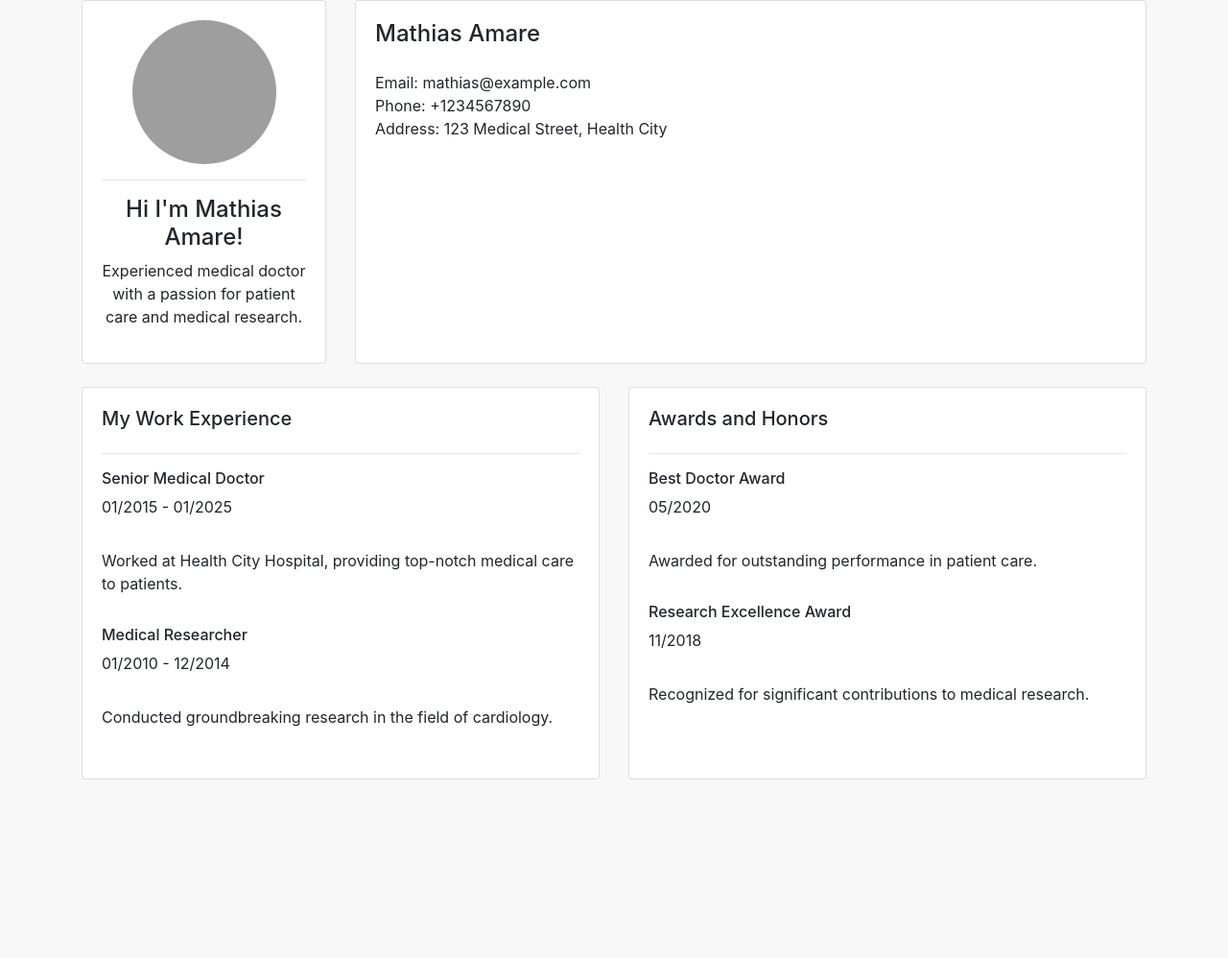
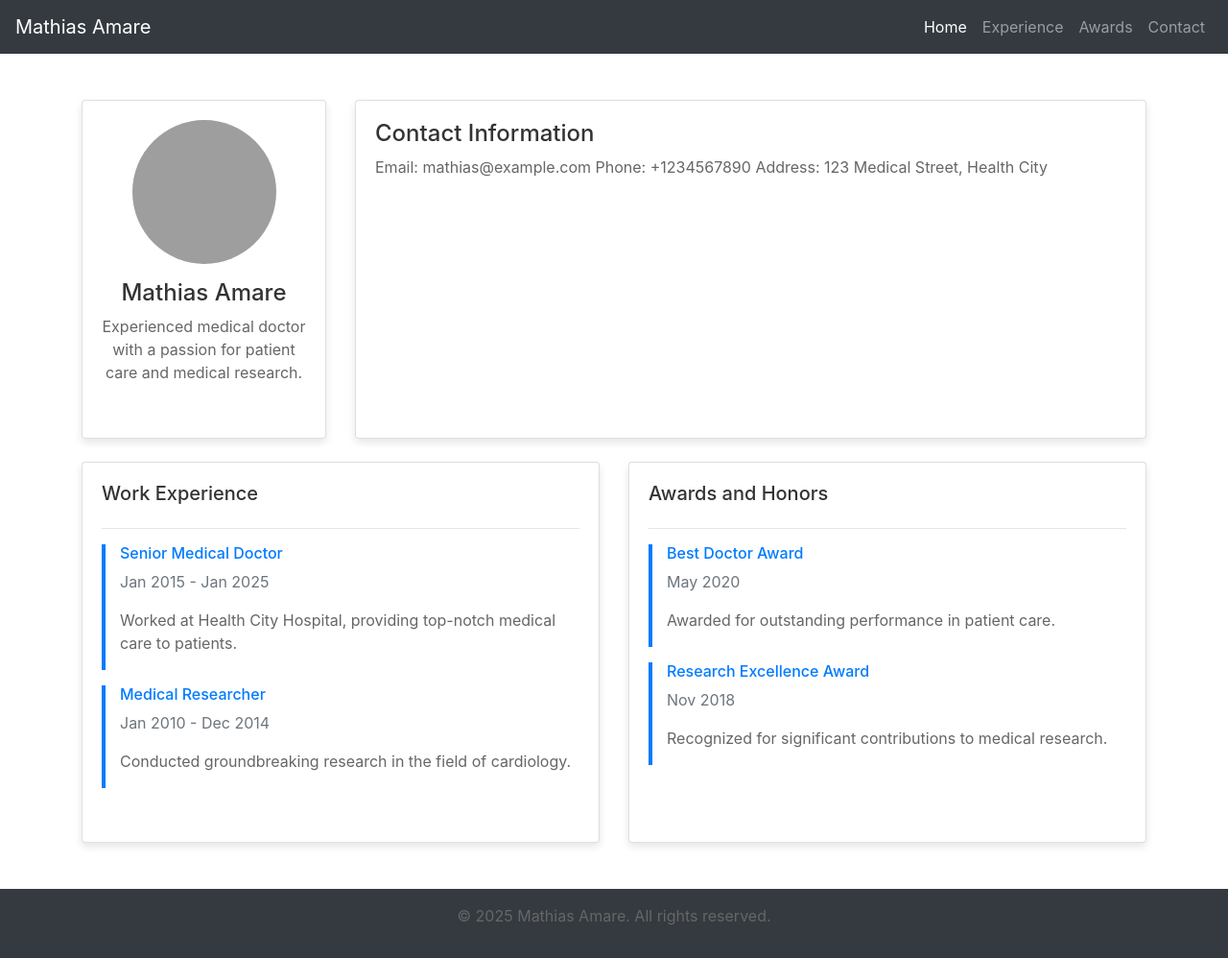
Before and after one commit to yafaaa/pre, a Django app: page / in a window 1280 px wide. Shown: the whole page at 96% size. Before the commit the page ends 812 px from the top, so only its background shows below. Run offline with Django 5.2, Linux system fonts and the light colour scheme; data comes from the database, SQL or seed files in the repository; both versions use the stored data as it was after the commit; some libraries are stand-ins or nearby versions; grey boxes are pictures that could not be loaded.

Commit message:
version 3

```diff
--- a/base/static/css/main.css
+++ b/base/static/css/main.css
@@ -1,5 +1,6 @@
 body {
-    background-color: #F8F8F8!important;
+    background-color: #f0f2f5;
+    font-family: 'Arial', sans-serif;
 }
 
 #profile-wrapper {
@@ -12,6 +13,7 @@
     border-radius: 50%;
     margin-left: auto;
     margin-right: auto;
+    margin-bottom: 15px;
 }
 
 ul {
@@ -28,3 +30,67 @@
     width: 20px;
     height: 20px;
 }
+
+.card {
+    background-color: #ffffff;
+    border: none;
+    border-radius: 10px;
+    box-shadow: 0 4px 8px rgba(0, 0, 0, 0.1);
+    margin-bottom: 20px;
+}
+
+.card-body {
+    padding: 20px;
+}
+
+h4, h5, h6 {
+    color: #333333;
+}
+
+p {
+    color: #666666;
+}
+
+.container {
+    max-width: 1200px;
+    margin: auto;
+}
+
+.experience-item, .award-item {
+    border-left: 4px solid #007bff;
+    padding-left: 15px;
+    margin-bottom: 15px;
+}
+
+.experience-item h6, .award-item h6 {
+    color: #007bff;
+}
+
+.text-muted {
+    color: #999999;
+}
+
+hr {
+    border-top: 1px solid #dddddd;
+}
+
+@media (max-width: 768px) {
+    .card-body {
+        padding: 15px;
+    }
+
+    #profile-pic {
+        width: 120px;
+        height: 120px;
+    }
+}
+
+.navbar {
+    margin-bottom: 20px;
+}
+
+footer {
+    background-color: #343a40;
+    color: #ffffff;
+    padding: 10px 0;
+}
--- a/base/templates/base/home.html
+++ b/base/templates/base/home.html
@@ -3,41 +3,63 @@
 <!DOCTYPE html>
 <html>
 <head>
-    <title>Your Name - Personal Website</title>
-    <link href="{% static '/css/main.css' %}" rel="stylesheet" type="text/css">
+    <title>Mathias Amare - Personal Website</title>
+    <link href="{% static 'css/main.css' %}" rel="stylesheet" type="text/css">
     <link rel="stylesheet" href="https://stackpath.bootstrapcdn.com/bootstrap/4.3.1/css/bootstrap.min.css">
 </head>
 <body>
-    <div class="container">
+    <nav class="navbar navbar-expand-lg navbar-dark bg-dark">
+        <a class="navbar-brand" href="#">Mathias Amare</a>
+        <button class="navbar-toggler" type="button" data-toggle="collapse" data-target="#navbarNav" aria-controls="navbarNav" aria-expanded="false" aria-label="Toggle navigation">
+            <span class="navbar-toggler-icon"></span>
+        </button>
+        <div class="collapse navbar-collapse" id="navbarNav">
+            <ul class="navbar-nav ml-auto">
+                <li class="nav-item active">
+                    <a class="nav-link" href="#">Home</a>
+                </li>
+                <li class="nav-item">
+                    <a class="nav-link" href="#">Experience</a>
+                </li>
+                <li class="nav-item">
+                    <a class="nav-link" href="#">Awards</a>
+                </li>
+                <li class="nav-item">
+                    <a class="nav-link" href="#">Contact</a>
+                </li>
+            </ul>
+        </div>
+    </nav>
+    <div class="container mt-5">
         <!-- Profile Section -->
         <div class="row">
             <div class="col-md-3">
-                <div class="card card-body h-100" id="profile-wrapper">
-                    <img id="profile-pic" src="{% static 'images/profile.jpg' %}" >
-                    <hr>
-                    <h4>Hi I'm {{ profiles.0.name }}!</h4>
-                    <p>{{ profiles.0.bio|truncatewords:20 }}</p>
+                <div class="card card-body h-100 text-center">
+                    <img id="profile-pic" src="{{ profiles.0.profile_pic.url }}" class="img-fluid rounded-circle mb-3">
+                    <h4>{{ profiles.0.name }}</h4>
+                    <p>{{ profiles.0.bio }}</p>
                 </div>
             </div>
             <div class="col-md-9">
                 <div class="card card-body h-100">
-                    <h4>{{ profiles.0.name }}</h4>
-                    <p>{{ profiles.0.contact_info|linebreaks }}</p>
+                    <h4>Contact Information</h4>
+                    <p>{{ profiles.0.contact_info }}</p>
                 </div>
             </div>
         </div>
 
         <!-- Experience Section -->
-        <br>
-        <div class="row">
+        <div class="row mt-4">
             <div class="col-md-6">
                 <div class="card card-body h-100">
-                    <h5>My Work Experience</h5>
+                    <h5>Work Experience</h5>
                     <hr>
                     {% for experience in experiences %}
-                        <h6>{{ experience.title }}</h6>
-                        <p>{{ experience.start_date|date:"m/Y" }} - {{ experience.end_date|date:"m/Y" }}</p>
-                        <p>{{ experience.description|linebreaks }}</p>
+                        <div class="experience-item mb-3">
+                            <h6>{{ experience.title }}</h6>
+                            <p class="text-muted">{{ experience.start_date|date:"M Y" }} - {{ experience.end_date|date:"M Y" }}</p>
+                            <p>{{ experience.description }}</p>
+                        </div>
                     {% endfor %}
                 </div>
             </div>
@@ -48,13 +70,18 @@
                     <h5>Awards and Honors</h5>
                     <hr>
                     {% for award in awards %}
-                        <h6>{{ award.title }}</h6>
-                        <p>{{ award.date|date:"m/Y" }}</p>
-                        <p>{{ award.description|linebreaks }}</p>
+                        <div class="award-item mb-3">
+                            <h6>{{ award.title }}</h6>
+                            <p class="text-muted">{{ award.date|date:"M Y" }}</p>
+                            <p>{{ award.description }}</p>
+                        </div>
                     {% endfor %}
                 </div>
             </div>
         </div>
     </div>
+    <footer class="bg-dark text-white text-center py-3 mt-5">
+        <p>&copy; 2025 Mathias Amare. All rights reserved.</p>
+    </footer>
 </body>
 </html>
--- a/base/views.py
+++ b/base/views.py
@@ -6,6 +6,46 @@
     profiles = Profile.objects.all()
     experiences = Experience.objects.all()
     awards = Award.objects.all()
+
+    # Sample data
+    if not profiles.exists():
+        Profile.objects.create(
+            name="Mathias Amare",
+            bio="Experienced medical doctor with a passion for patient care and medical research.",
+            profile_pic="profile_pics/default.jpg",
+            contact_info="Email: mathias@example.com\nPhone: +1234567890\nAddress: 123 Medical Street, Health City"
+        )
+
+    if not experiences.exists():
+        Experience.objects.create(
+            title="Senior Medical Doctor",
+            description="Worked at Health City Hospital, providing top-notch medical care to patients.",
+            start_date="2015-01-01",
+            end_date="2025-01-01"
+        )
+        Experience.objects.create(
+            title="Medical Researcher",
+            description="Conducted groundbreaking research in the field of cardiology.",
+            start_date="2010-01-01",
+            end_date="2014-12-31"
+        )
+
+    if not awards.exists():
+        Award.objects.create(
+            title="Best Doctor Award",
+            description="Awarded for outstanding performance in patient care.",
+            date="2020-05-01"
+        )
+        Award.objects.create(
+            title="Research Excellence Award",
+            description="Recognized for significant contributions to medical research.",
+            date="2018-11-15"
+        )
+
+    profiles = Profile.objects.all()
+    experiences = Experience.objects.all()
+    awards = Award.objects.all()
+
     context = {
         'profiles': profiles,
         'experiences': experiences,
```
Also changed, not shown: base/templates/base/add_profile.html (+27 -2 lines), db.sqlite3.
